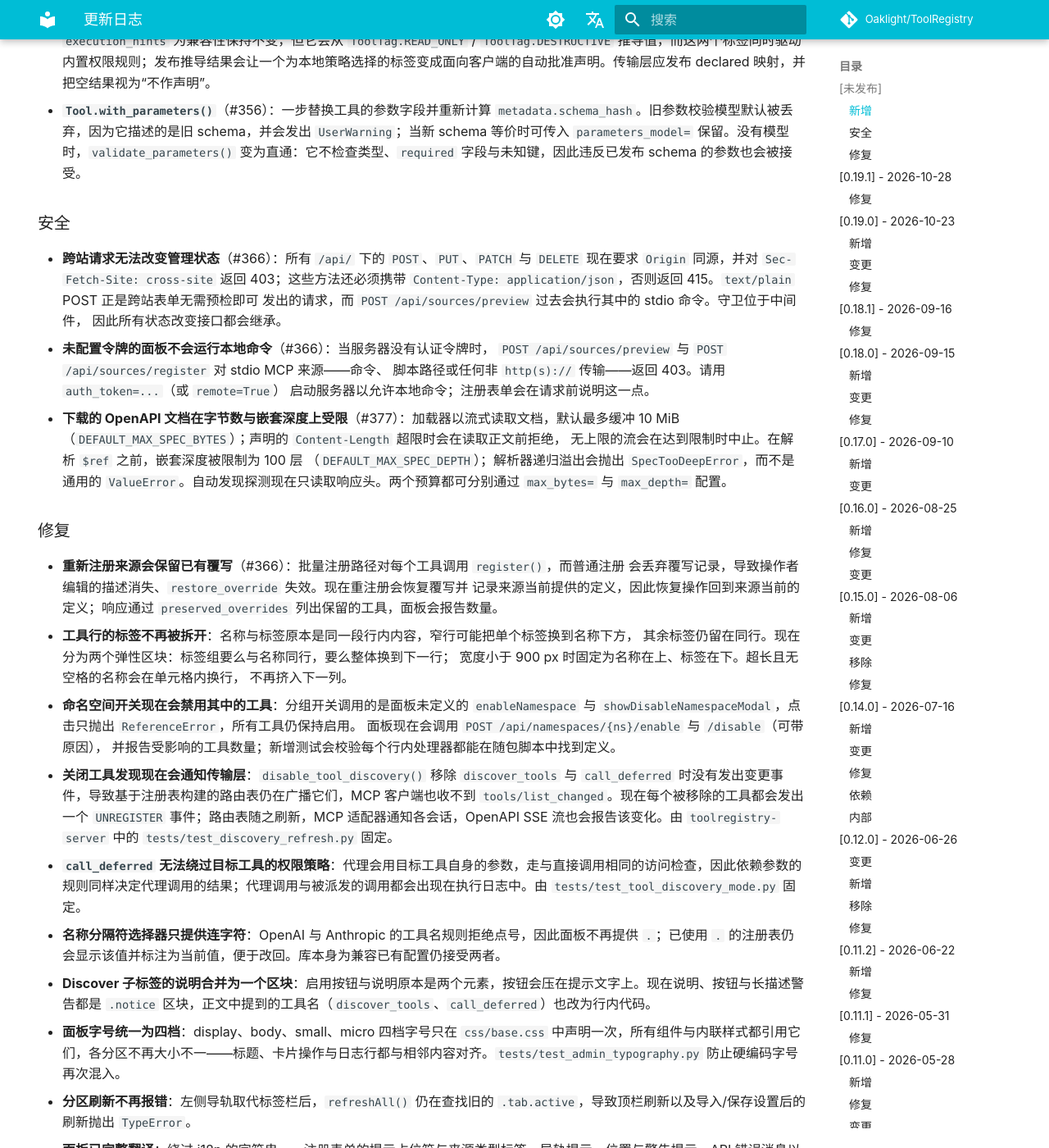
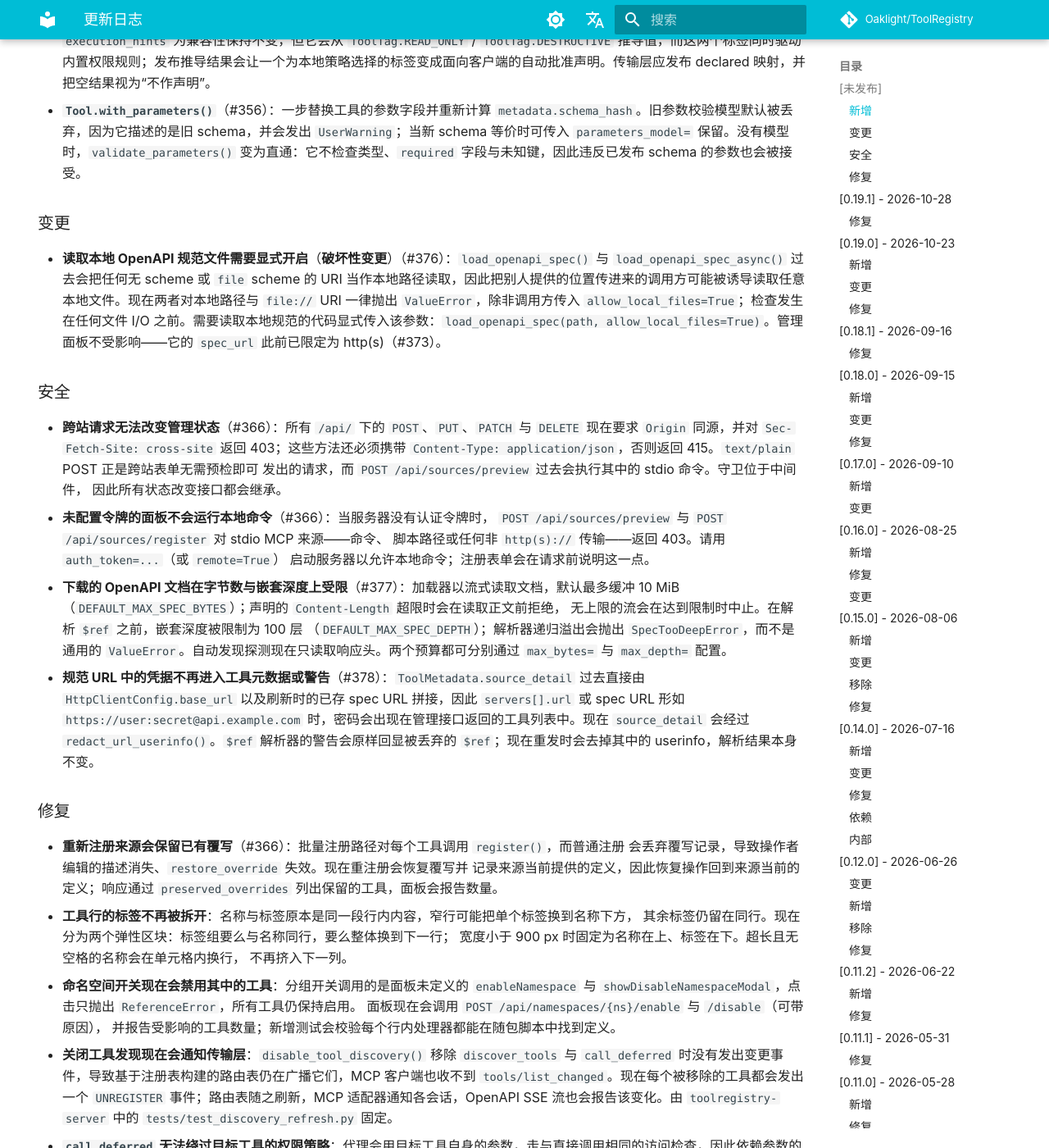
Before and after one commit to Oaklight/ToolRegistry, an MkDocs documentation site: the page built from docs/changelog.md, in a window 1280 px wide and 1400 px high, scrolled down 1778 px. Shown: the whole window at 82% size. Built offline with MkDocs 1.6.1 and Material for MkDocs 9.7.7, drawn with Linux system fonts in a browser that asks for light colours; some web fonts are replaced; comment, search, counter and statistics services are not loaded.

Commit message:
docs(changelog): 记录规范文件 opt-in 与 userinfo 脱敏（#376, #378）
#376 为破坏性变更：load_openapi_spec() 默认拒绝本地路径与 file:// URI，
需显式传入 allow_local_files=True。#378 使 source_detail 与 $ref 警告不再
回显凭据。

```diff
--- a/docs/changelog.md
+++ b/docs/changelog.md
@@ -38,6 +38,10 @@ hide:
 - **`declared_execution_hints` 将策略标签与线上声明分开**（#353）：`ToolMetadata.declared_execution_hints`（以及 `Tool` 上的同名代理）只返回显式声明的提示，并补上显式 `read_only_hint=True` 所蕴含的 `destructive_hint=False`。`execution_hints` 为兼容性保持不变，但它会从 `ToolTag.READ_ONLY` / `ToolTag.DESTRUCTIVE` 推导值，而这两个标签同时驱动内置权限规则；发布推导结果会让一个为本地策略选择的标签变成面向客户端的自动批准声明。传输层应发布 declared 映射，并把空结果视为“不作声明”。
 - **`Tool.with_parameters()`**（#356）：一步替换工具的参数字段并重新计算 `metadata.schema_hash`。旧参数校验模型默认被丢弃，因为它描述的是旧 schema，并会发出 `UserWarning`；当新 schema 等价时可传入 `parameters_model=` 保留。没有模型时，`validate_parameters()` 变为直通：它不检查类型、`required` 字段与未知键，因此违反已发布 schema 的参数也会被接受。
 
+### 变更
+
+- **读取本地 OpenAPI 规范文件需要显式开启**（**破坏性变更**）（#376）：`load_openapi_spec()` 与 `load_openapi_spec_async()` 过去会把任何无 scheme 或 `file` scheme 的 URI 当作本地路径读取，因此把别人提供的位置传进来的调用方可能被诱导读取任意本地文件。现在两者对本地路径与 `file://` URI 一律抛出 `ValueError`，除非调用方传入 `allow_local_files=True`；检查发生在任何文件 I/O 之前。需要读取本地规范的代码显式传入该参数：`load_openapi_spec(path, allow_local_files=True)`。管理面板不受影响——它的 `spec_url` 此前已限定为 http(s)（#373）。
+
 ### 安全
 
 - **跨站请求无法改变管理状态**（#366）：所有 `/api/` 下的 `POST`、`PUT`、`PATCH` 与 `DELETE`
@@ -55,6 +59,7 @@ hide:
   （`DEFAULT_MAX_SPEC_DEPTH`）；解析器递归溢出会抛出 `SpecTooDeepError`，而不是通用的
   `ValueError`。自动发现探测现在只读取响应头。两个预算都可分别通过 `max_bytes=` 与
   `max_depth=` 配置。
+- **规范 URL 中的凭据不再进入工具元数据或警告**（#378）：`ToolMetadata.source_detail` 过去直接由 `HttpClientConfig.base_url` 以及刷新时的已存 spec URL 拼接，因此 `servers[].url` 或 spec URL 形如 `https://user:secret@api.example.com` 时，密码会出现在管理接口返回的工具列表中。现在 `source_detail` 会经过 `redact_url_userinfo()`。`$ref` 解析器的警告会原样回显被丢弃的 `$ref`；现在重发时会去掉其中的 userinfo，解析结果本身不变。
 
 ### 修复
 
```
